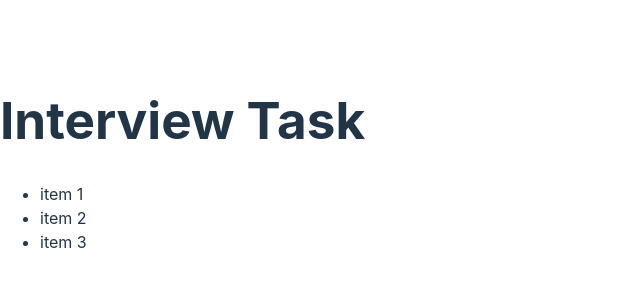
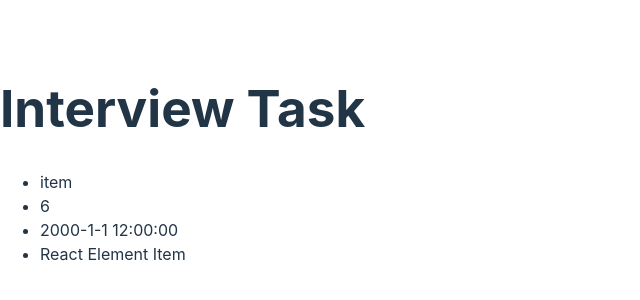
Before and after one commit to visontail/react-app, a React (Vite) app: page / in a window 1280 px wide. Shown: the part 236-536 px from the top of the page, without its empty margins (0-640 px from the left). Built offline with nearby package versions, Linux system fonts and the light colour scheme.

Commit message:
item render, date format

```diff
--- a/src/List.jsx
+++ b/src/List.jsx
@@ -3,7 +3,12 @@
 
 function List() {
 
-    const [list, setList] = useState(["item 1", "item 2", "item 3"]);
+    const [list, setList] = useState([
+        'item',
+        6,
+        new Date(2000, 0, 1, 12, 0, 0),
+        <span key="react-element">React Element Item</span>,
+    ]);
 
     return(
         <div className="list-container">
--- a/src/ListItems.jsx
+++ b/src/ListItems.jsx
@@ -1,9 +1,44 @@
-
+import React from 'react';
 
 function ListItems({item}) {
 
+    function renderItem(item) {
+        if (typeof item === 'string' || typeof item === 'number') {
+            return item;
+        } else if (item instanceof Date) {
+            return formatDate(item);
+        } else if (React.isValidElement(item)) {
+            return item;
+        } else {
+            return 'Invalid item';
+        }
+    }
+
+    function formatDate(date) {
+        const year = date.getFullYear();
+        const month = date.getMonth() + 1; // starts from 0
+        const day = date.getDate();
+
+        const hours = date.getHours();
+        const minutes = date.getMinutes();
+        const seconds = date.getSeconds();
+
+        return `${year}-${month}-${day} ${padZero(hours)}:${padZero(minutes)}:${padZero(seconds)}`;
+    }
+
+    // Add a leading zero to single digit numbers
+    // write this comment as javascript documentation
+    /**
+     * Add a leading zero to single digit numbers
+     * @param {number} number - The number to pad
+     * @returns {string} The padded number
+     */
+    function padZero(number) {
+        return number < 10 ? `0${number}` : number;
+    }
+
     return(
-        <li>{item}</li>
+        <li>{renderItem(item)}</li>
     )
 }
 
```
